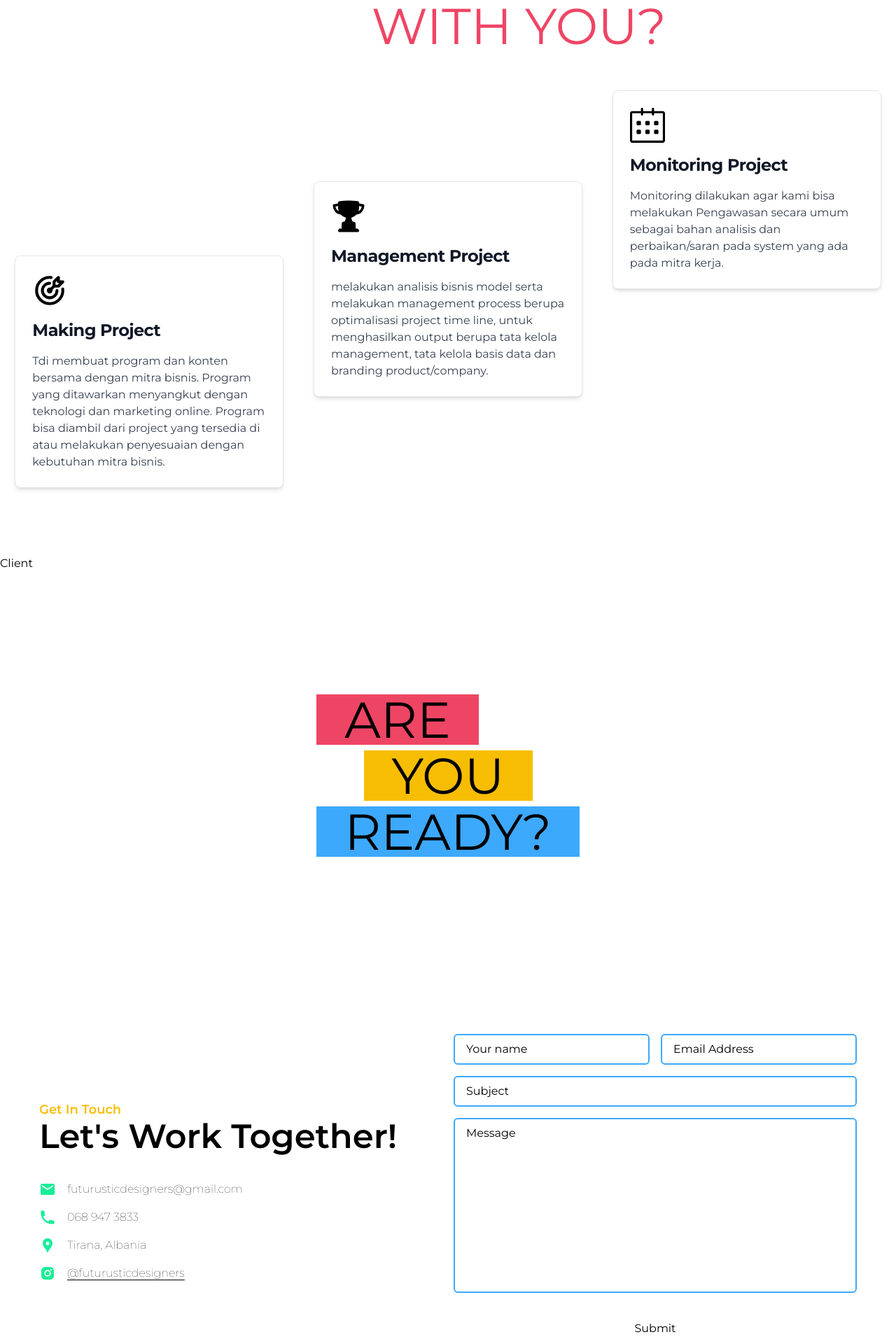
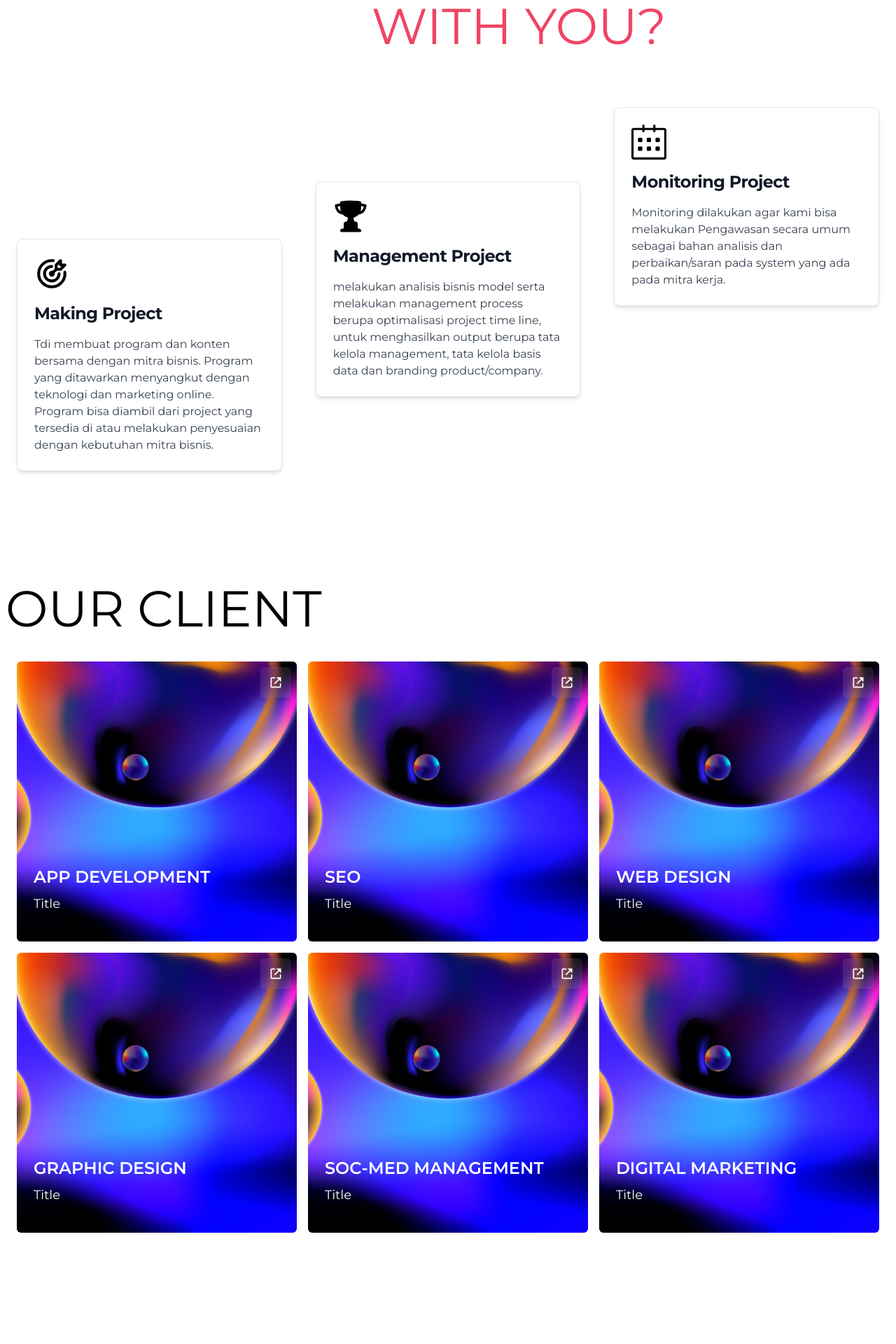
Before and after one commit to pandupan/techdigi.id, a Next.js app in the folder techdigi-id/: page / in a window 1280 px wide. Shown: the part 3000-4920 px from the top of the page at 70% size. Built offline with nearby package versions, Linux system fonts and the light colour scheme.

Commit message:
[ADD] - Client

```diff
--- a/techdigi-id/components/pages/landing-page/Client.tsx
+++ b/techdigi-id/components/pages/landing-page/Client.tsx
@@ -1,10 +1,55 @@
+'use client'
+
+import Image from 'next/image'
+import Link from 'next/link'
 import React from 'react'
+import { BiLinkExternal } from 'react-icons/bi'
+import { motion } from 'framer-motion'
+import { containerShow, itemShow } from '@/components/lib/animate'
 
-const Client = () => {
+function Client() {
   return (
-    <div>
-      Client
-    </div>
+    <section id="client">
+      <div className="container py-10 mx-auto">
+        <div className="flex items-end gap-2">
+          <h1 className="text-3xl sm:text-7xl uppercase ml-2">Our Client</h1>
+        </div>
+        <motion.div
+          variants={containerShow}
+          initial="initial"
+          whileInView="animate"
+          className="grid grid-cols-1 sm:grid-cols-2 lg:grid-cols-3 gap-4 mt-4 sm:mt-10 mx-6 text-white"
+        >
+          {['App Development', 'SEO', 'Web Design', 'Graphic Design', 'Soc-Med Management', 'Digital Marketing'].map((item) => (
+            <motion.div
+              variants={itemShow()}
+              key={item}
+              className="relative aspect-square rounded-md bg-gray-200 bg-opacity-10 backdrop-blur-sm overflow-hidden group"
+            >
+              <div className="h-full relative">
+                <Image
+                  src="/images/hero.jpg"
+                  alt="portoflio"
+                  fill={true}
+                  className="object-cover"
+                />
+              </div>
+              <button className="absolute top-2 right-2 sm:text-xl bg-gray-200 bg-opacity-10 backdrop-blur-sm p-3 rounded-md z-10 hover:bg-black hover:bg-opacity-20 transition">
+                <BiLinkExternal />
+              </button>
+              <div className="absolute inset-0 flex flex-col justify-end px-6 py-10 group-hover:bg-black group-hover:bg-opacity-70 transition">
+                <h4 className="sm:text-2xl font-semibold uppercase text-gradient-2">
+                  {item}
+                </h4>
+                <p className="mt-2 text-xs sm:text-lg">
+                  Title
+                </p>
+              </div>
+            </motion.div>
+          ))}
+        </motion.div>
+      </div>
+    </section>
   )
 }
 
--- a/techdigi-id/components/pages/landing-page/Contact.tsx
+++ b/techdigi-id/components/pages/landing-page/Contact.tsx
@@ -5,6 +5,7 @@ import { motion } from 'framer-motion'
 import { containerShow, itemShow } from '@/components/lib/animate'
 import Link from 'next/link'
 import { contacts } from '@/constants'
+
 
 function Contact() {
   return (
@@ -56,17 +57,17 @@ function Contact() {
                 {contacts.map((item) => {
                   if (item?.link) return (
                     <motion.div key={item.id} variants={itemShow()}>
-                      <Link target="_blank" rel="noopener noreferrer" href={item.link} className="flex items-center font-thin gap-4 text-colorfull-green">
+                      <Link target="_blank" rel="noopener noreferrer" href={item.link} className="flex items-center font-medium gap-4 text-colorfull-black">
                         <item.Icon fontSize={24} />
-                        <span className="text-xs sm:text-base text-black underline underline-offset-4">{item.value}</span>
+                        <span className="text-lg sm:text-base text-black underline underline-offset-4">{item.value}</span>
                       </Link>
                     </motion.div>
                   );
 
                   return (
-                    <motion.div variants={itemShow()} key={item.id} className="flex items-center font-thin gap-4 text-colorfull-green">
+                    <motion.div variants={itemShow()} key={item.id} className="flex items-center font-medium gap-4 text-black">
                       <item.Icon fontSize={24} />
-                      <span className="text-black text-xs sm:text-base">{item.value}</span>
+                      <span className="text-black text-lg sm:text-base">{item.value}</span>
                     </motion.div>
                   )
                 })}
@@ -103,7 +104,7 @@ function Contact() {
                       ></textarea>
                   </div>
                   <div className="col-span-2">
-                    <button className="w-full px-10 py-4 rounded-full btn-gradient-3">
+                    <button className="w-full px-10 py-4 rounded-full bg-colorfull-blue text-white">
                       Submit
                     </button>
                   </div>
--- a/techdigi-id/components/pages/landing-page/Proces.tsx
+++ b/techdigi-id/components/pages/landing-page/Proces.tsx
@@ -41,20 +41,19 @@ function Proces() {
           </h1>
         </div>
 
-        <div className="container flex flex-col w-full h-[600px] md:flex-row">
+        <div className="container flex flex-col w-full h-auto sm:h-[600px] md:flex-row">
           <div className="flex justify-end items-end mx-auto my-4">
             <Card
-              className="max-w-sm"
-              href="#"
+              className="m-6 max-w-sm"
             >
               <TbTargetArrow size={50}/>
               <h5 className="text-2xl font-bold tracking-tight text-gray-900 dark:text-white">
-                <p>
+                <span>
                   Making Project
-                </p>
+                </span>
               </h5>
               <p className="font-normal text-gray-700 dark:text-gray-400">
-                <p>
+                <span>
                 Tdi membuat program dan
                     konten bersama dengan
                     mitra bisnis. Program yang
@@ -66,23 +65,22 @@ function Proces() {
                     melakukan penyesuaian
                     dengan kebutuhan mitra
                     bisnis.
-                </p>
+                </span>
               </p>
             </Card>
           </div>
           <div className="flex justify-center items-center mx-auto my-4">
             <Card
-              className="max-w-sm"
-              href="#"
+              className="m-6 max-w-sm"
             >
               <HiMiniTrophy size={50}/>
               <h5 className="text-2xl font-bold tracking-tight text-gray-900 dark:text-white">
-                <p>
+                <span>
                   Management Project
-                </p>
+                </span>
               </h5>
               <p className="font-normal text-gray-700 dark:text-gray-400">
-                <p>
+                <span>
                 melakukan analisis bisnis
                 model serta melakukan
                 management process
@@ -92,23 +90,22 @@ function Proces() {
                 tata kelola management,
                 tata kelola basis data dan
                 branding product/company.
-                </p>
+                </span>
               </p>
             </Card>
           </div>
           <div className="flex justify-start items-start mx-auto my-4">
             <Card
-              className="max-w-sm"
-              href="#"
+              className="m-6 max-w-sm"
             >
               <SlCalender size={50}/>
               <h5 className="text-2xl font-bold tracking-tight text-gray-900 dark:text-white">
-                <p>
+                <span>
                   Monitoring Project
-                </p>
+                </span>
               </h5>
               <p className="font-normal text-gray-700 dark:text-gray-400">
-                <p>
+                <span>
                 Monitoring
                 dilakukan agar kami
                 bisa melakukan Pengawasan
@@ -116,7 +113,7 @@ function Proces() {
                 analisis dan perbaikan/saran
                 pada system yang ada pada
                 mitra kerja.
-                </p>
+                </span>
               </p>
             </Card>
           </div>
--- a/techdigi-id/constants/index.ts
+++ b/techdigi-id/constants/index.ts
@@ -7,22 +7,22 @@ export const contacts = [
   {
     id: 'email',
     Icon: MdEmail,
-    value: 'futurusticdesigners@gmail.com'
+    value: 'techdigiadmin@gmail.com'
   },
   {
     id: 'phone',
     Icon: HiPhone,
-    value: '068 947 3833'
+    value: '0822-1987-9696'
   },
   {
     id: 'address',
     Icon: MdLocationPin,
-    value: 'Tirana, Albania'
+    value: 'NextSpace Jl.Trunojoyo No.11, Bandung'
   },
   {
     id: 'instagram',
     Icon: BiLogoInstagramAlt,
-    value: '@futurusticdesigners',
-    link: 'https://www.instagram.com/futurusticdesigners'
+    value: '@techdigi.id',
+    link: 'https://www.instagram.com/techdigi.id/'
   },
 ];
--- a/techdigi-id/tailwind.config.js
+++ b/techdigi-id/tailwind.config.js
@@ -33,5 +33,7 @@ module.exports = {
       }
     },
   },
-  plugins: [require('flowbite/plugin',"daisyui")],
+  plugins: [
+    require('flowbite/plugin'),
+  ],
 }
```
Also changed, not shown: techdigi-id/public/images/hero.jpg (added).
